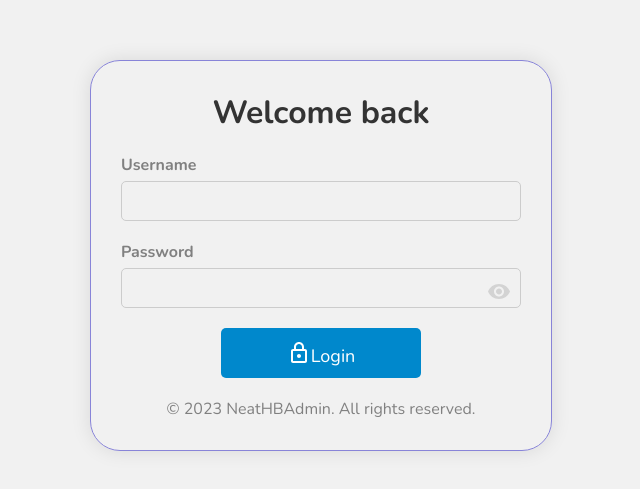
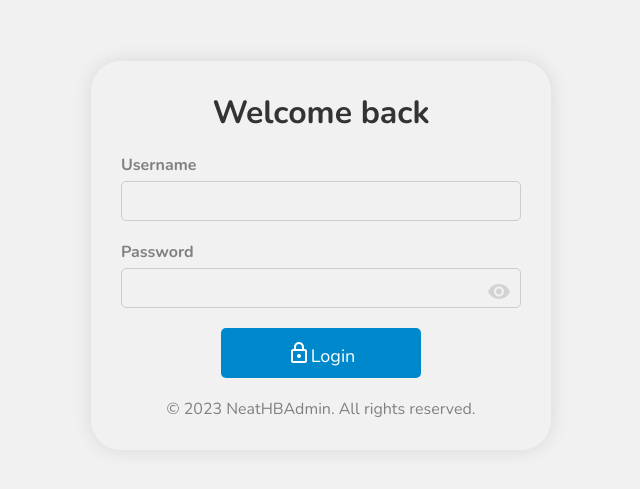
Before and after one commit to lewiskirori/neathbac, a React (Create React App) app: page / in a window 1280 px wide. Shown: the part 145-634 px from the top of the page, without its empty margins (319-959 px from the left). Built offline with nearby package versions, Linux system fonts and the light colour scheme.

Commit message:
Container focus

```diff
--- a/src/pages/auth/login/login.scss
+++ b/src/pages/auth/login/login.scss
@@ -10,7 +10,7 @@
 
         background-color: transparent;
         border-radius: 30px;
-        border: 1px solid #8884d8;
+        border: 1px solid none;
         padding: 30px;
         box-shadow: 0px 0px 20px rgba(0, 0, 0, 0.1);
         text-align: center;
```
